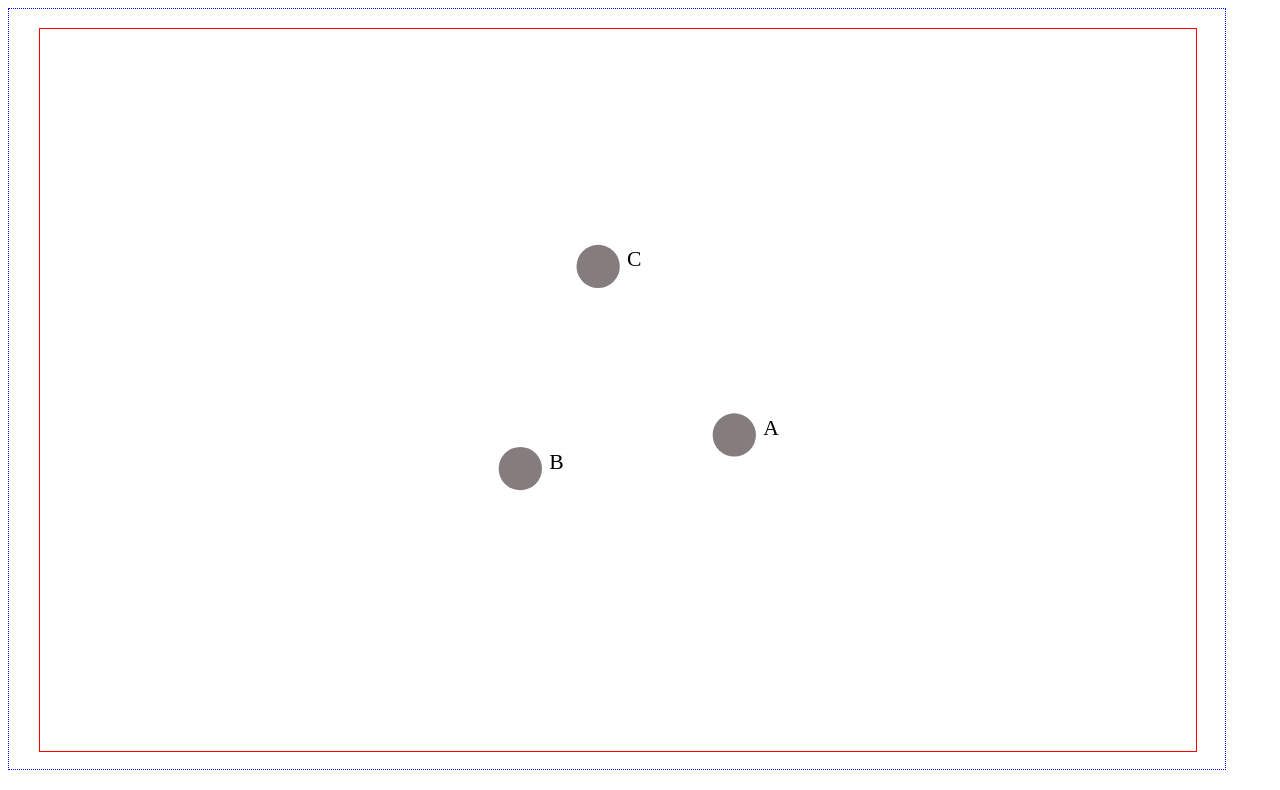
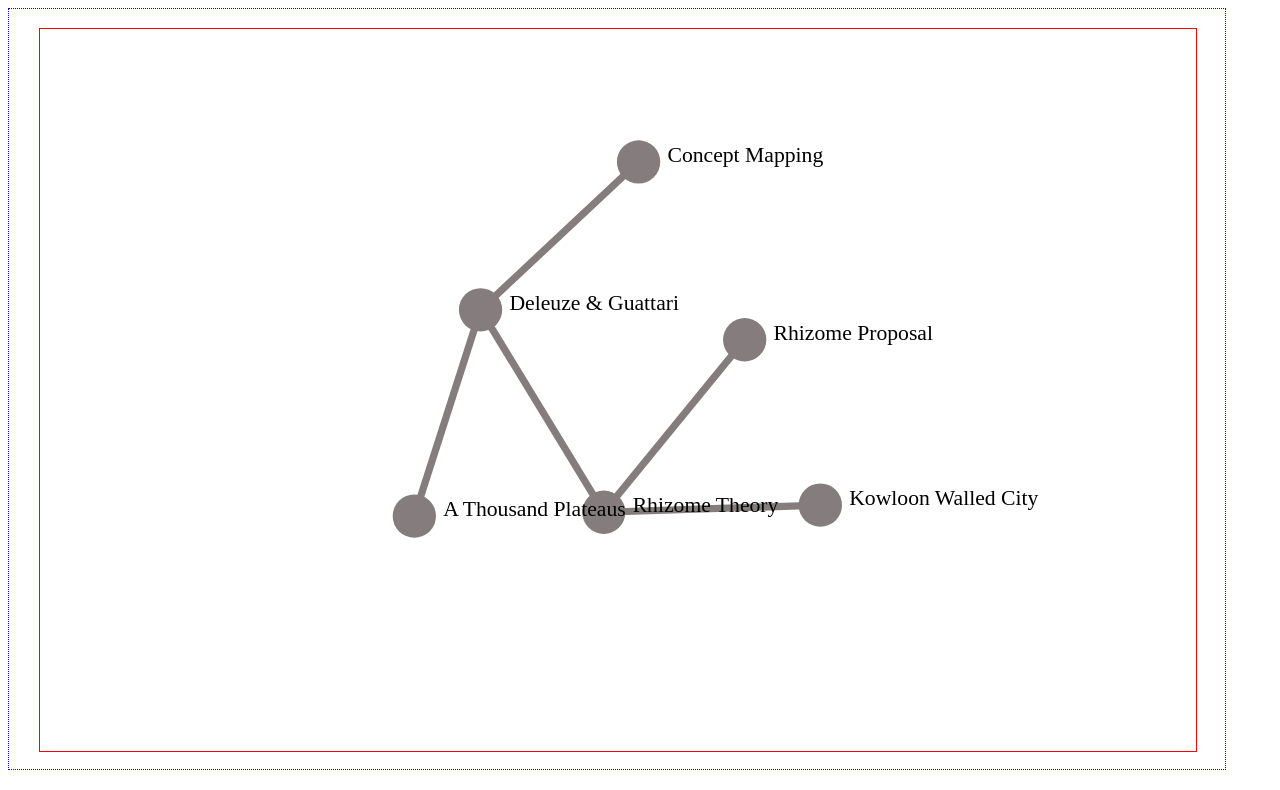
Before and after one commit to whitmank/minimap, a React (Vite) app: page / in a window 1280 px wide. Shown: the top 790 px of the page. Built offline with nearby package versions, Linux system fonts and the light colour scheme.

Commit message:
edges drawn

```diff
--- a/src/App.tsx
+++ b/src/App.tsx
@@ -52,6 +52,7 @@ function App() {
     } else {
       // Update the simulation with new data, without restarting it.
       simulationRef.current.updateData(simData.nodes, simData.edges);
+      console.log(simData)
     }
 
     return () => {
--- a/src/components/Graph.tsx
+++ b/src/components/Graph.tsx
@@ -6,6 +6,23 @@ export default function Graph(sim: SimData) {
   const [nodes, edges] = [sim.nodes, sim.edges];
   return (
     <svg className="canvas" viewBox="0 0 100 100">
+      {/* RENDER NODES */}
+
+      {edges.map((edge) => {
+        const { source, target } = edge;
+        const edgeSource = source as Node;
+        const edgeTarget = target as Node;
+        return (
+          <line className="edge"
+            strokeWidth="1"
+            strokeOpacity="1"
+            x1={edgeSource.x}
+            y1={edgeSource.y}
+            x2={edgeTarget.x}
+            y2={edgeTarget.y}
+          />
+        );
+      })}
       {nodes.map((node) => {
         return (
           // Individual circles
--- a/src/dataHandling.ts
+++ b/src/dataHandling.ts
@@ -3,7 +3,7 @@ import { GraphData } from "./schemas";
 // TEST DATA
 
 export async function getTestData() {
-  const data = await import("./test_data/abc.json");
+  const data = await import("./test_data/rhizome-tabs.json");
   const graphData: GraphData = {
     objs: data.objs,
     rels: data.rels,
--- a/src/styles/Graph.css
+++ b/src/styles/Graph.css
@@ -9,4 +9,9 @@
 
 .node {
     fill: #857d7d;
+    border: black;
 }
+
+.edge {
+    stroke: #857d7d;
+}
```
